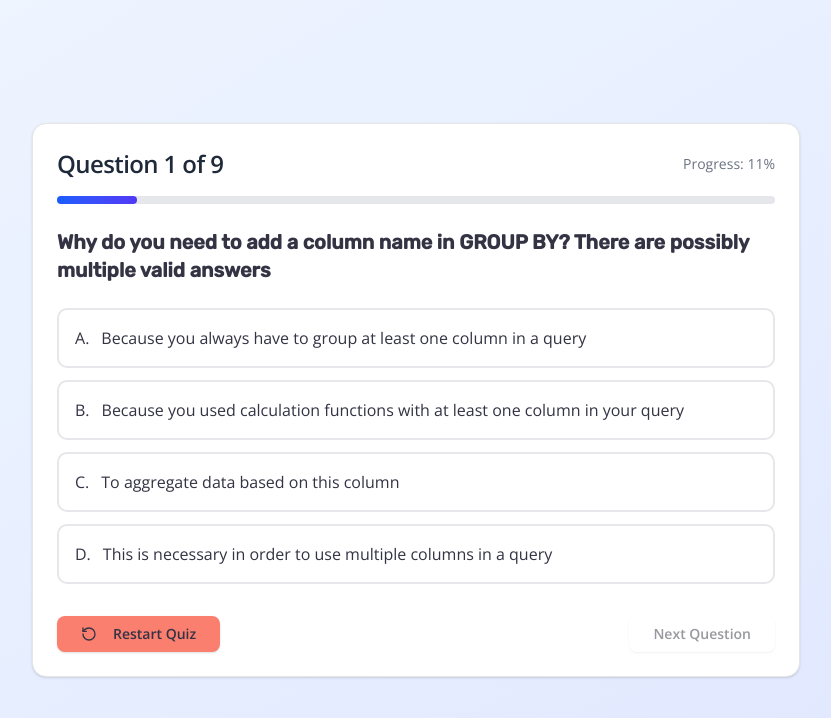
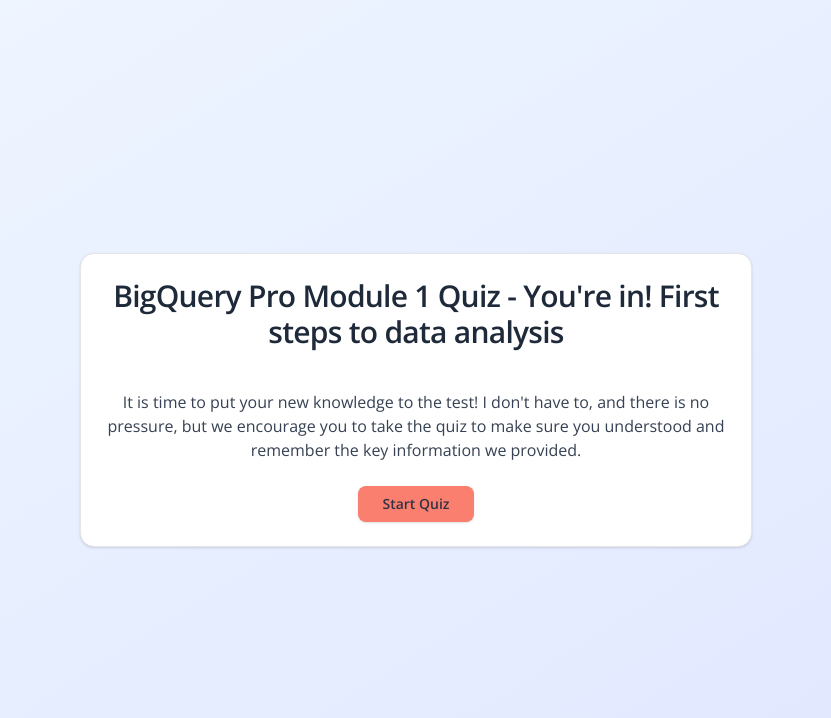
Before and after one commit to chr156r33n/quiz, a React (Vite) app: page / in a window 1280 px wide. Shown: the top 718 px of the page, without its empty margins (224-1055 px from the left). Built offline with nearby package versions, Linux system fonts and the light colour scheme.

Commit message:
Show quiz intro before starting questions

```diff
--- a/src/App.jsx
+++ b/src/App.jsx
@@ -58,7 +58,7 @@
 };
 
 function App() {
-  const [moduleId] = useState(() => new URLSearchParams(window.location.search).get('module') || 'module1')
+  const [moduleId, setModuleId] = useState(() => new URLSearchParams(window.location.search).get('module') || 'module1')
   const selectedModule = modules.find(m => m.id === moduleId) || modules[0]
   const quizConfig = selectedModule.config
   const [questions, setQuestions] = useState([])
@@ -67,19 +67,21 @@
   const [answers, setAnswers] = useState([])
   const [showResults, setShowResults] = useState(false)
   const [quizStarted, setQuizStarted] = useState(false)
+  const [loading, setLoading] = useState(true)
 
   useEffect(() => {
+    setLoading(true)
     fetch(selectedModule.csv)
       .then((response) => response.text())
       .then((csv) => {
-        const newQuestions = parseCSV(csv);
+        const newQuestions = parseCSV(csv)
         if (newQuestions.length > 0) {
-          setQuestions(newQuestions);
-          setQuizStarted(true)
+          setQuestions(newQuestions)
         }
       })
-      .catch((error) => console.error("Error loading CSV:", error));
-  }, [selectedModule]);
+      .catch((error) => console.error("Error loading CSV:", error))
+      .finally(() => setLoading(false))
+  }, [selectedModule])
 
 
   const resetQuiz = () => {
@@ -87,7 +89,7 @@
     setSelectedAnswers(new Set())
     setAnswers([])
     setShowResults(false)
-    setQuizStarted(true)
+    setQuizStarted(false)
   }
 
   const handleModuleSelect = (id) => {
@@ -96,11 +98,13 @@
     window.history.replaceState(null, '', url.toString())
     localStorage.setItem('module', id)
     setModuleId(id)
+    setQuestions([])
     setCurrentQuestion(0)
     setSelectedAnswers(new Set())
     setAnswers([])
     setShowResults(false)
     setQuizStarted(false)
+    setLoading(true)
   }
 
   const handleAnswerSelect = (answer) => {
@@ -150,7 +154,7 @@
     return <ModuleSelector onSelect={handleModuleSelect} initialModule={moduleId} />
   }
 
-  if (!quizStarted) {
+  if (loading) {
     return (
       <div className="min-h-screen bg-gradient-to-br from-blue-50 to-indigo-100 flex items-center justify-center p-4">
         <Card className="w-full max-w-2xl">
@@ -159,6 +163,28 @@
               Loading...
             </CardTitle>
           </CardHeader>
+        </Card>
+      </div>
+    )
+  }
+
+  if (!quizStarted) {
+    return (
+      <div className="min-h-screen bg-gradient-to-br from-blue-50 to-indigo-100 flex items-center justify-center p-4">
+        <Card className="w-full max-w-2xl">
+          <CardHeader className="text-center">
+            <CardTitle className="text-3xl font-bold text-gray-800 mb-4">
+              {quizConfig.mainTitle}
+            </CardTitle>
+          </CardHeader>
+          <CardContent className="text-center">
+            <p className="text-gray-700 mb-6">
+              {quizConfig.welcomeMessage}
+            </p>
+            <Button onClick={() => setQuizStarted(true)} className="Button">
+              {quizConfig.startButton}
+            </Button>
+          </CardContent>
         </Card>
       </div>
     )
```
